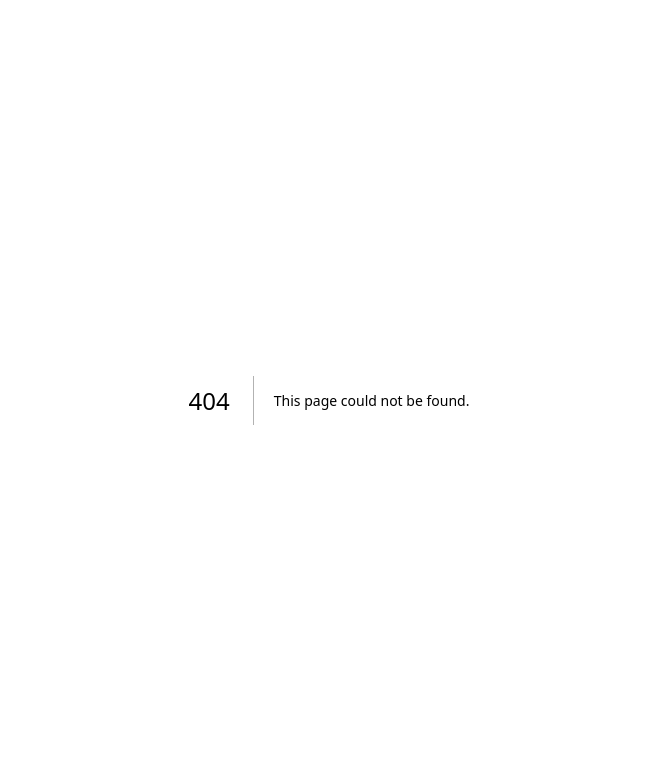
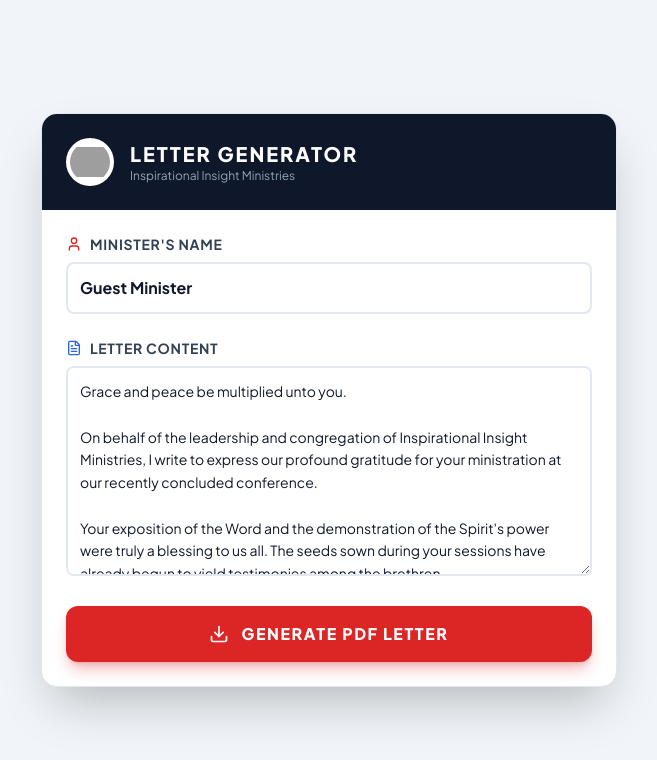
Before and after one commit to boluadeoye/world-class-blog-frontend, a Next.js app: page /letters/appreciation in a window 1280 px wide. Before the commit this address had no page. Shown: the top 760 px of the page, without its empty margins (311-968 px from the left). Built offline with nearby package versions, Linux system fonts and the light colour scheme; grey boxes are pictures that could not be loaded.

Commit message:
Feat: Deploy Interactive Letterhead Engine for Inspirational Insight Ministries

```diff
--- /dev/null
+++ b/src/app/letters/appreciation/page.js
@@ -0,0 +1,163 @@
+"use client";
+import { useState } from "react";
+import { Download, Mail, User, FileText, Church } from "lucide-react";
+
+export default function AppreciationLetter() {
+  // State for dynamic inputs so you can change them on your phone without coding
+  const [ministerName, setMinisterName] = useState("Guest Minister");
+  const [letterBody, setLetterBody] = useState(
+    "Grace and peace be multiplied unto you.\n\nOn behalf of the leadership and congregation of Inspirational Insight Ministries, I write to express our profound gratitude for your ministration at our recently concluded conference.\n\nYour exposition of the Word and the demonstration of the Spirit's power were truly a blessing to us all. The seeds sown during your sessions have already begun to yield testimonies among the brethren.\n\nWe pray that the Lord continues to increase your anointing, protect your household, and expand your ministry's global impact. We look forward to future opportunities to partner with you in advancing the Kingdom."
+  );
+
+  const handlePrint = () => {
+    const originalTitle = document.title;
+    document.title = `Appreciation_Letter_${ministerName.replace(/\s+/g, '_')}`;
+    window.print();
+    document.title = originalTitle;
+  };
+
+  const logoUrl = "https://res.cloudinary.com/dwbjb3svx/image/upload/v1772401576/blog_assets/vm1cxy8mcisdwwkghk3i.jpg";
+  const currentDate = new Date().toLocaleDateString('en-GB', { day: 'numeric', month: 'long', year: 'numeric' });
+
+  return (
+    <div className="min-h-screen bg-slate-100 font-sans text-slate-900 selection:bg-red-200">
+
+      {/* IMPORT ELEGANT SERIF FONT FOR THE LETTER */}
+      <link href="https://fonts.googleapis.com/css2?family=Merriweather:ital,wght@0,300;0,400;0,700;1,400&display=swap" rel="stylesheet" />
+
+      {/* === NUCLEAR CSS RESET & PRINT STYLES === */}
+      <style jsx global>{`
+        @media print {
+          @page { size: A4; margin: 0; }
+          body { background: white; -webkit-print-color-adjust: exact; print-color-adjust: exact; }
+          body * { visibility: hidden; }
+          #letter-container, #letter-container * { visibility: visible; }
+          #letter-container { position: absolute; left: 0; top: 0; width: 100%; height: 100%; }
+          .no-print { display: none !important; }
+        }
+        .font-serif-elegant { font-family: 'Merriweather', serif; }
+      `}</style>
+
+      {/* === VIEW 1: THE DASHBOARD (Screen Only) === */}
+      <div className="no-print flex flex-col items-center justify-center min-h-screen p-4 md:p-6">
+        <div className="w-full max-w-xl bg-white rounded-2xl shadow-2xl overflow-hidden border border-slate-200">
+
+          {/* Dashboard Header */}
+          <div className="bg-slate-900 p-6 text-white flex items-center gap-4">
+            <div className="w-12 h-12 bg-white rounded-full flex items-center justify-center p-1">
+              <img src={logoUrl} alt="Logo" className="w-full h-full object-contain rounded-full" />
+            </div>
+            <div>
+              <h1 className="text-xl font-black uppercase tracking-widest">Letter Generator</h1>
+              <p className="text-xs text-slate-400">Inspirational Insight Ministries</p>
+            </div>
+          </div>
+
+          {/* Dashboard Form */}
+          <div className="p-6 space-y-6">
+            <div>
+              <label className="flex items-center gap-2 text-sm font-bold text-slate-700 mb-2 uppercase tracking-wider">
+                <User size={16} className="text-red-600" /> Minister's Name
+              </label>
+              <input
+                type="text"
+                value={ministerName}
+                onChange={(e) => setMinisterName(e.target.value)}
+                className="w-full p-3 border-2 border-slate-200 rounded-lg focus:border-red-600 focus:ring-0 outline-none transition-colors font-bold"
+                placeholder="e.g. Apostle Joshua Selman"
+              />
+            </div>
+
+            <div>
+              <label className="flex items-center gap-2 text-sm font-bold text-slate-700 mb-2 uppercase tracking-wider">
+                <FileText size={16} className="text-blue-600" /> Letter Content
+              </label>
+              <textarea
+                value={letterBody}
+                onChange={(e) => setLetterBody(e.target.value)}
+                rows={8}
+                className="w-full p-3 border-2 border-slate-200 rounded-lg focus:border-blue-600 focus:ring-0 outline-none transition-colors text-sm leading-relaxed"
+                placeholder="Paste the letter content here..."
+              />
+            </div>
+
+            <button
+              onClick={handlePrint}
+              className="w-full flex items-center justify-center gap-3 bg-red-600 hover:bg-red-700 text-white font-black py-4 rounded-xl uppercase tracking-widest transition-all shadow-lg shadow-red-600/30"
+            >
+              <Download size={20} />
+              Generate PDF Letter
+            </button>
+          </div>
+        </div>
+      </div>
+
+      {/* === VIEW 2: THE LETTERHEAD (Print Only) === */}
+      <div id="letter-container" className="hidden print:block bg-white w-full h-[297mm] relative overflow-hidden">
+
+        {/* WATERMARK */}
+        <div className="absolute inset-0 flex items-center justify-center opacity-[0.04] pointer-events-none z-0">
+          <img src={logoUrl} alt="Watermark" className="w-[150mm] h-[150mm] object-contain grayscale" />
+        </div>
+
+        {/* TOP BORDER (Red, Yellow, Blue) */}
+        <div className="flex h-3 w-full absolute top-0 left-0 z-10">
+          <div className="bg-[#dc2626] w-1/2"></div> {/* Red */}
+          <div className="bg-[#eab308] w-1/4"></div> {/* Yellow */}
+          <div className="bg-[#2563eb] w-1/4"></div> {/* Blue */}
+        </div>
+
+        {/* LETTER CONTENT WRAPPER */}
+        <div className="relative z-10 flex flex-col h-full px-[25mm] py-[20mm]">
+
+          {/* HEADER: LOGO & CHURCH INFO */}
+          <header className="flex flex-col items-center text-center mb-12 border-b-2 border-slate-100 pb-8">
+            <img src={logoUrl} alt="Inspirational Insight Ministries" className="h-28 object-contain mb-4" />
+            <h1 className="text-2xl font-black uppercase tracking-[0.2em] text-[#dc2626] mb-1">
+              Inspirational Insight Ministries
+            </h1>
+            <p className="text-[10px] font-bold uppercase tracking-widest text-[#2563eb]">
+              Raising a generation of insight and fire
+            </p>
+          </header>
+
+          {/* DATE & SALUTATION */}
+          <div className="font-serif-elegant text-slate-800 mb-8">
+            <p className="mb-6 font-bold">{currentDate}</p>
+            <p className="text-lg font-bold text-[#1e293b]">Dear {ministerName},</p>
+          </div>
+
+          {/* DYNAMIC BODY CONTENT */}
+          <main className="font-serif-elegant text-slate-800 leading-[2] text-justify grow">
+            {letterBody.split('\n').map((paragraph, index) => (
+              <p key={index} className="mb-4">
+                {paragraph}
+              </p>
+            ))}
+          </main>
+
+          {/* SIGNATURE BLOCK */}
+          <footer className="mt-12 pt-8">
+            <p className="font-serif-elegant text-slate-800 mb-6 italic">Yours in Christ,</p>
+
+            {/* Signature Space */}
+            <div className="h-12 w-48 border-b border-slate-300 mb-2"></div>
+
+            <h3 className="text-lg font-black uppercase text-[#dc2626] tracking-wider">Pastor Enitan Somuyiwa</h3>
+            <p className="text-xs font-bold uppercase tracking-widest text-[#2563eb] mt-1">Lead Pastor</p>
+            <p className="text-[10px] font-bold text-slate-500 mt-1">Inspirational Insight Ministries</p>
+          </footer>
+
+        </div>
+
+        {/* BOTTOM BORDER (Red, Yellow, Blue) */}
+        <div className="flex h-2 w-full absolute bottom-0 left-0 z-10">
+          <div className="bg-[#2563eb] w-1/4"></div> {/* Blue */}
+          <div className="bg-[#eab308] w-1/4"></div> {/* Yellow */}
+          <div className="bg-[#dc2626] w-1/2"></div> {/* Red */}
+        </div>
+
+      </div>
+    </div>
+  );
+}
```
